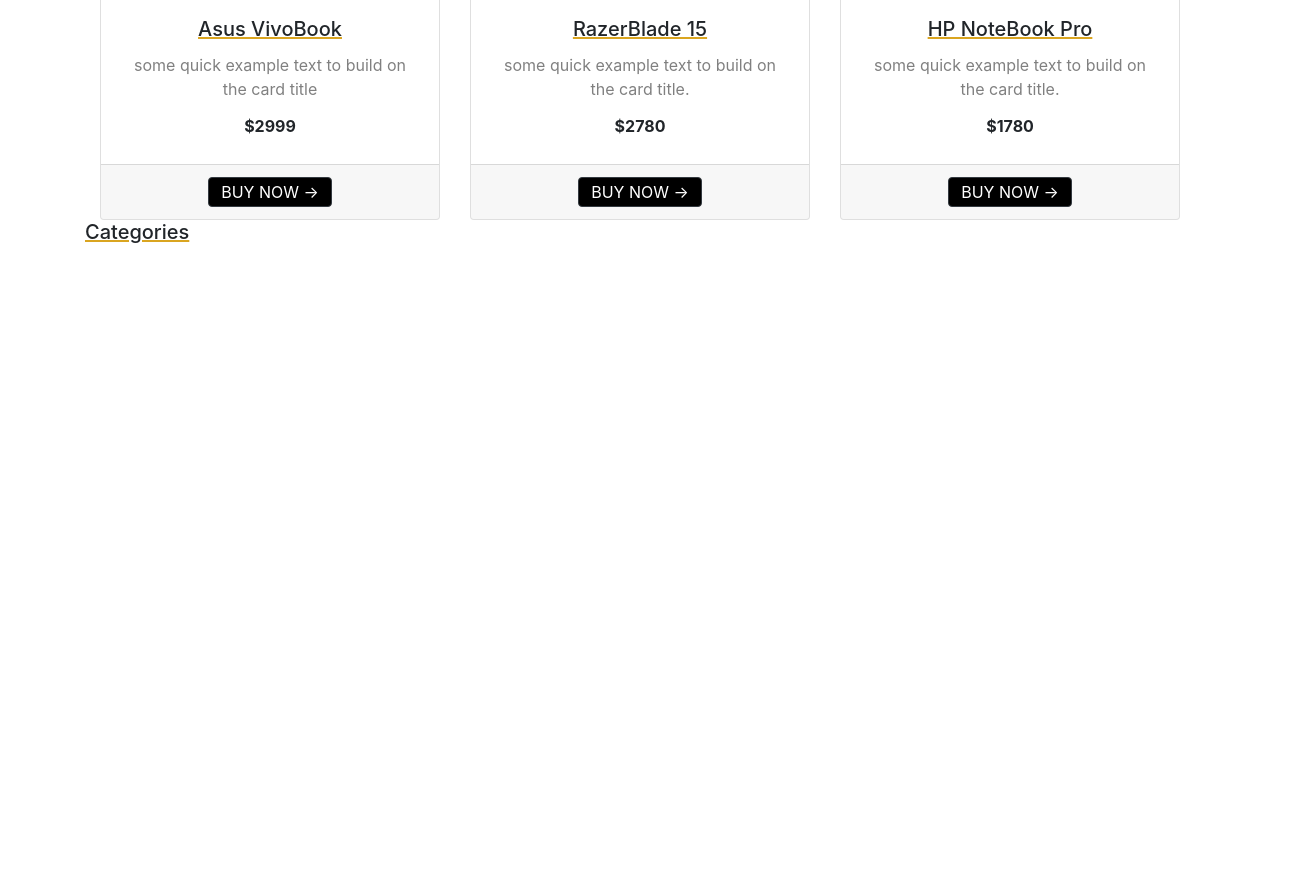
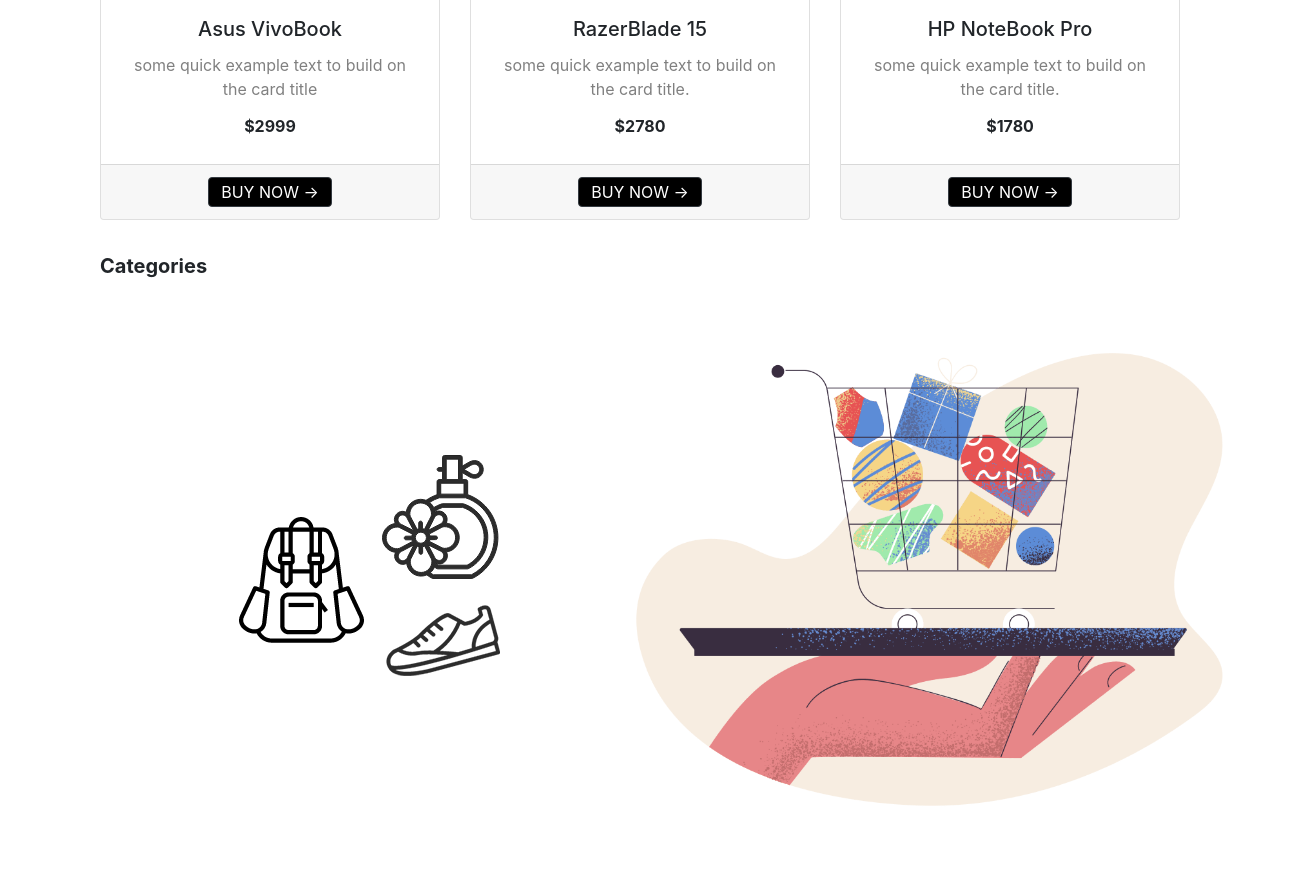
Before and after one commit to saadi299/hot-gadgets, a plain HTML site: page index.html in a window 1280 px wide. Shown: the part 1582-2455 px from the top of the page, 1310 px wide, since content can reach past the window. Before the commit the page ends 1858 px from the top, so only its background shows below. Drawn offline with nearby package versions, Linux system fonts and the light colour scheme.

Commit message:
hot-gadgets done

```diff
--- a/index.html
+++ b/index.html
@@ -194,12 +194,31 @@
         </div>
       </div>
 
+</div><br>
+
+<div class="container">
+  <h5>   <b>Categories</b> </h5>
+
+<div class="row d-flex align-items-center">
+  <div class="col-md-6 ">
+
+    <div class="row d-flex justify-content-center ">
+      <div class="col-md-3 align-self-center ">
+        <img src="images/Categories/bag.png" alt="">
+
+      </div>
+
+      <div class="col-md-3">
+        <img src="images/Categories/perfume.png" alt="">
+        <img src="images/Categories/shoe.png" alt="">
+
+      </div>
+    </div>
 </div>
-
-<div class="containr">
-    <h5>Categories</h5><br>
-
-
+  <div class="col-md-6 d-flex justify-content-center ">
+    <img src="images/Categories/pale-order.png" alt="">
+  </div>
+</div>
 
 </div>
 
--- a/style.css
+++ b/style.css
@@ -38,8 +38,3 @@
         color: grey;
 
     }
-    h5{
-        text-decoration: underline;
-        text-decoration-color:goldenrod;
-
-    }
```
